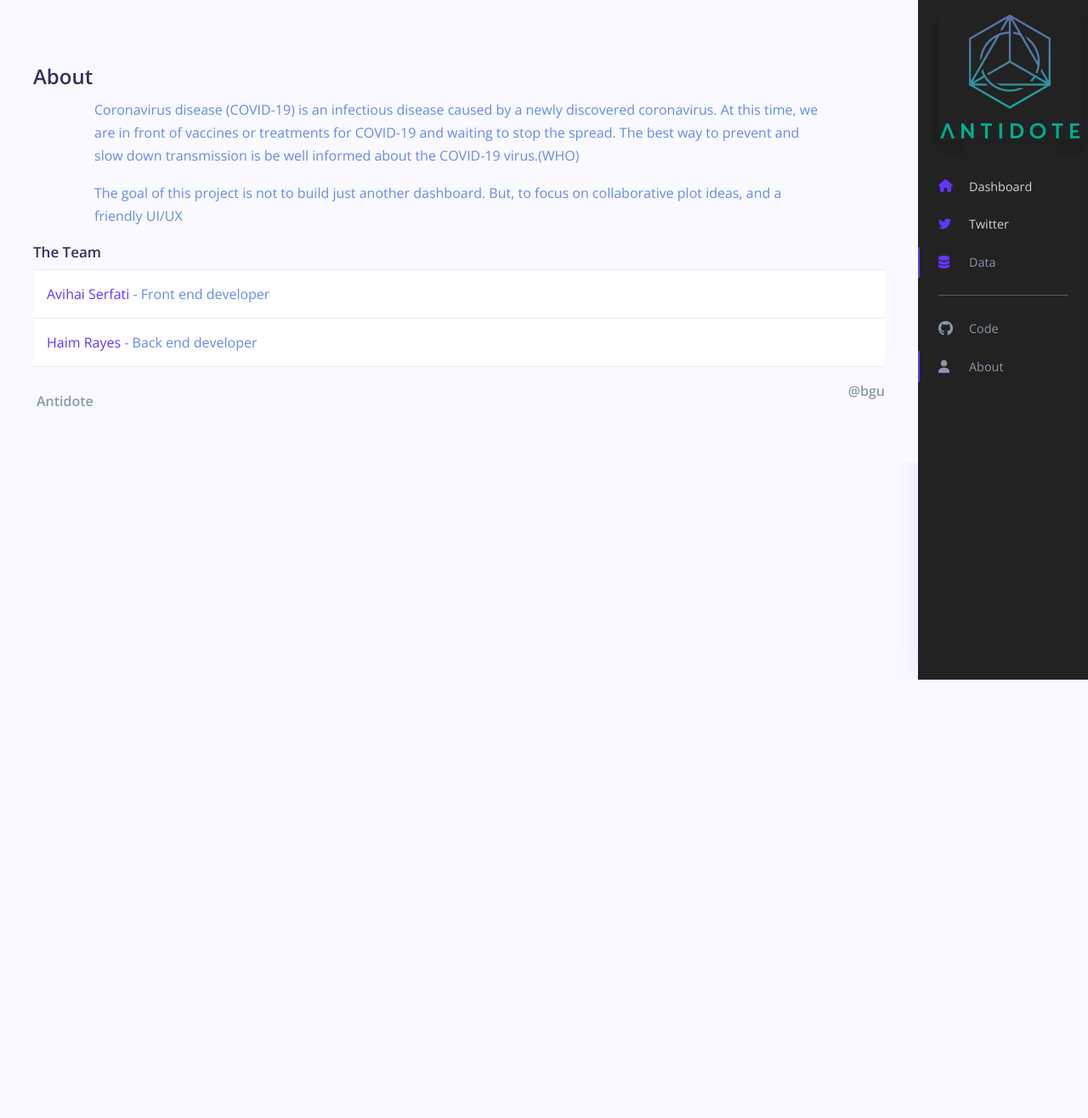
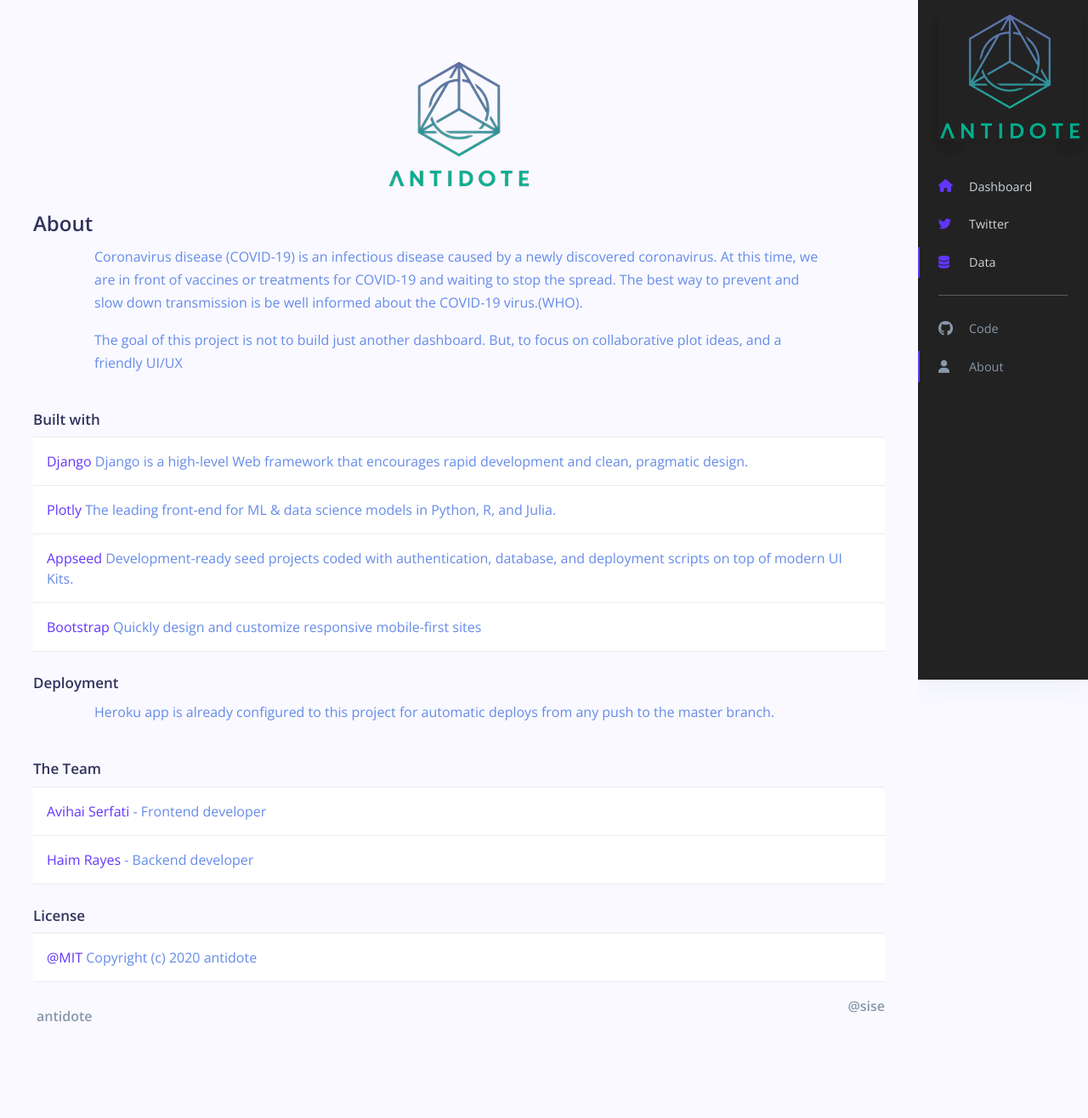
Before and after one commit to Serfati/antidote, a Django app: template core/templates/pages/about.html in a window 1280 px wide. Shown: the whole page at 85% size. Before the commit the page ends 800 px from the top, so only its background shows below. Run offline with Django 3.2, Linux system fonts and the light colour scheme; the template is opened without the code that fills it, so the values that code supplies are empty; some libraries are stand-ins or nearby versions.

Commit message:
fixed about page

```diff
--- a/core/templates/includes/footer.html
+++ b/core/templates/includes/footer.html
@@ -4,12 +4,12 @@
     <div class="col-xl-6">
       <div class="text-center text-xl-left ">
         <a href="https://github.com/serfati/Antidote" class="font-weight-bold ml-1 text-muted"
-          target="_blank">Antidote</a>
+          target="_blank">antidote</a>
       </div>
     </div>
     <div class="col-xl-6">
       <div class="text-center text-xl-right ">
-        <a href="https://bgu.ac.il" class="font-weight-bold ml-1 text-muted" target="_blank">@bgu
+        <a href="https://in.bgu.ac.il/engn/sise/Pages/default.aspx" class="font-weight-bold ml-1 text-muted" target="_blank">@sise
       </div>
     </div>
   </div>
--- a/core/templates/includes/sidenav.html
+++ b/core/templates/includes/sidenav.html
@@ -57,11 +57,10 @@
           </li>
 
           <li class="nav-item data-item">
-            <a class="nav-link text-muted fade-in-left" href="/data.html">
+            <a class="nav-link text-light fade-in-left "  href="/data.html">
               <i class="fas fa-database text-primary"></i>Data
             </a>
           </li>
-
 
         </ul>
         <!-- Divider -->
--- a/core/templates/pages/about.html
+++ b/core/templates/pages/about.html
@@ -5,21 +5,45 @@
 {% block content %}
 
 <div class="container-fluid pt-6 bg-secondary">
+    <div class="" style="text-align: center;">
+        <a href="./">
+          <img style="box-shadow:none;" src="/static/assets/img/brand/blue2.png">
+        </a>
+    </div>
+    <br>
     <h2>About</h2>
     <p class="pl-6 pr-6">Coronavirus disease (COVID-19) is an infectious disease caused by a newly discovered coronavirus. At this time, we are in front of
         vaccines or treatments for COVID-19 and waiting to stop the spread. The best way to prevent and slow down transmission is be well
-        informed about the COVID-19 virus.(WHO)</p>
+        informed about the COVID-19 virus.(WHO).</p>
     <p class="pl-6 pr-6">The goal of this project is not to build just another dashboard. But, to focus on collaborative plot ideas, and a friendly UI/UX</p>
+    <br>
+
+    <h3>Built with</h3>
+    <ul class="list-group list-group-flush">
+        <li class="list-group-item"><a href="https://www.djangoproject.com/">Django</a> Django is a high-level Web framework that encourages rapid development and clean, pragmatic design.</li>
+        <li class="list-group-item"><a href="https://plotly.com/">Plotly</a> The leading front-end for ML & data science models in Python, R, and Julia.</li>
+        <li class="list-group-item"><a href="https://appseed.us/">Appseed</a> Development-ready seed projects coded with authentication, database, and deployment scripts on top of modern UI Kits.</li>
+        <li class="list-group-item"><a href="https://getbootstrap.com/">Bootstrap</a> Quickly design and customize responsive mobile-first sites</li>
+    </ul>
+    <br>
+
+    <h3>Deployment</h3>
+    <p class="pl-6 pr-6">Heroku app is already configured to this project for automatic deploys from any push to the master branch.</p>
+    <br>
 
     <h3>The Team</h3>
     <ul class="list-group list-group-flush">
-        <li class="list-group-item"><a href="https://github.com/Serfati">Avihai Serfati</a> - Front end developer</li>
-        <li class="list-group-item"><a href="https://github.com/Serfati">Haim Rayes</a> - Back end developer</li>
+        <li class="list-group-item"><a href="https://github.com/Serfati">Avihai Serfati</a> - Frontend developer</li>
+        <li class="list-group-item"><a href="https://github.com/HaimReyes">Haim Rayes</a> - Backend developer</li>
     </ul>
+    <br>
 
+    <h3>License</h3>
+    <ul class="list-group list-group-flush">
+        <li class="list-group-item"><a href="https://opensource.org/licenses/MIT">@MIT</a> Copyright (c) 2020 antidote</li>
+    </ul>
     {% include "includes/footer.html" %}
 </div>
-
 {% endblock content %}
 
 <!-- Specific JS goes HERE -->
```
Also changed, not shown: package.json (+4 -4 lines).
